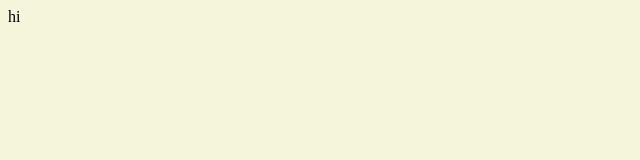
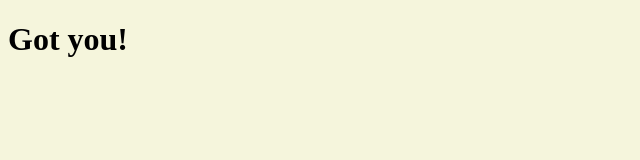
Before and after one commit to draketamer/-vanilla_js_2024, a plain HTML site: page index.html in a window 1280 px wide. Shown: the whole page, without its empty margins (0-640 px from the left). Drawn offline with Linux system fonts and the light colour scheme.

Commit message:
#3.1 HTML in Javascript

```diff
--- a/app.js
+++ b/app.js
@@ -1 +1,8 @@
-document.title = "Hello! From JS";
+const title = document.getElementById("title");
+
+// console.dir(title);
+
+title.innerText = "Got you!";
+
+console.log(title.id);
+console.log(title.className);
--- a/index.html
+++ b/index.html
@@ -4,10 +4,13 @@
     <meta charset="UTF-8" />
     <meta name="viewport" content="width=device-width, initial-scale=1.0" />
     <link rel="stylesheet" href="style.css" />
-    <title>Hello! From HTML!</title>
+    <title>Momentum App</title>
   </head>
   <body>
-    hi
+    <!-- <h1 autofocus class="Hello" id="title">Grab me!</h1> -->
+    <h1 class="Helllllllo~" id="title">Grab me!</h1>
+
+    <!-- 자바스크립트 끌어오기 -->
     <script src="app.js"></script>
     <!-- 자바스크립트 끌어오기 -->
   </body>
```
